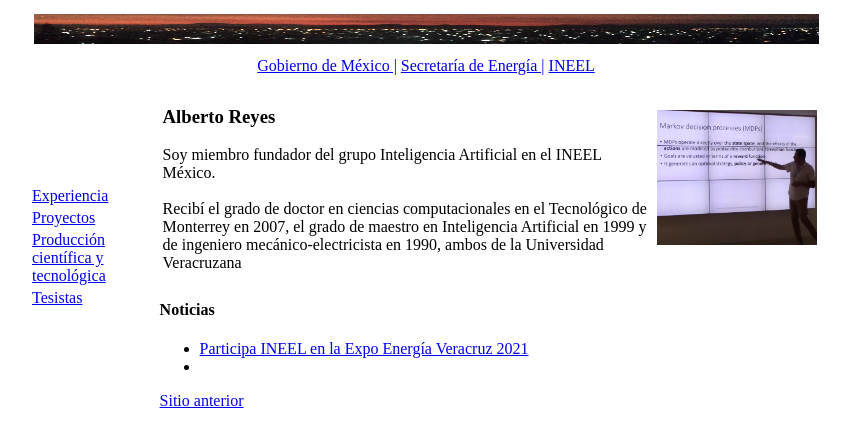
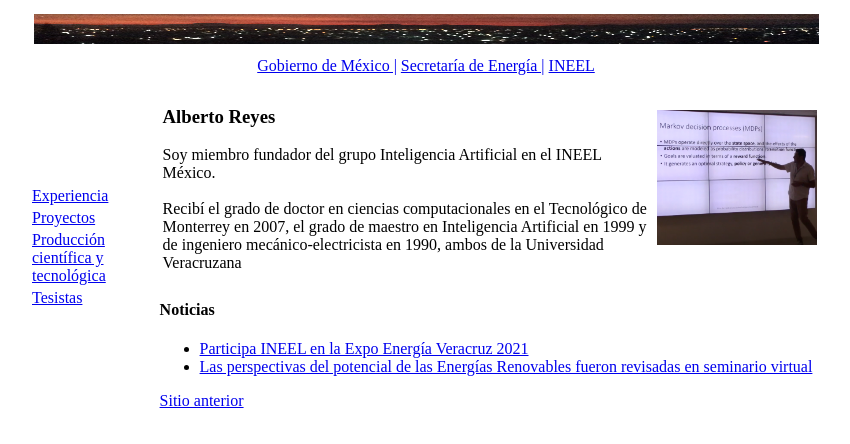
Before and after one commit to albreyes/academic, a plain HTML site: page index.html in a window 1280 px wide. Shown: the whole page, without its empty margins (214-1064 px from the left). Drawn offline with Linux system fonts and the light colour scheme.

Commit message:
Add files via upload

```diff
--- a/index.html
+++ b/index.html
@@ -79,7 +79,7 @@ Click nbfs://nbhost/SystemFileSystem/Templates/ClientSide/html.html to edit this
 
                 <ul>
                     <li><a href="https://www.gob.mx/ineel/es/articulos/participa-ineel-en-la-expo-energia-veracruz-2021?idiom=es">Participa INEEL en la Expo Energía Veracruz 2021</a>
-                    <li>
+                    <li><a href="https://www.geoenergia.gob.ec/las-perspectivas-del-potencial-de-las-energias-renovables-fueron-revisadas-en-seminario-virtual/">Las perspectivas del potencial de las Energías Renovables fueron revisadas en seminario virtual</a>
 
                 </ul>
 
```
